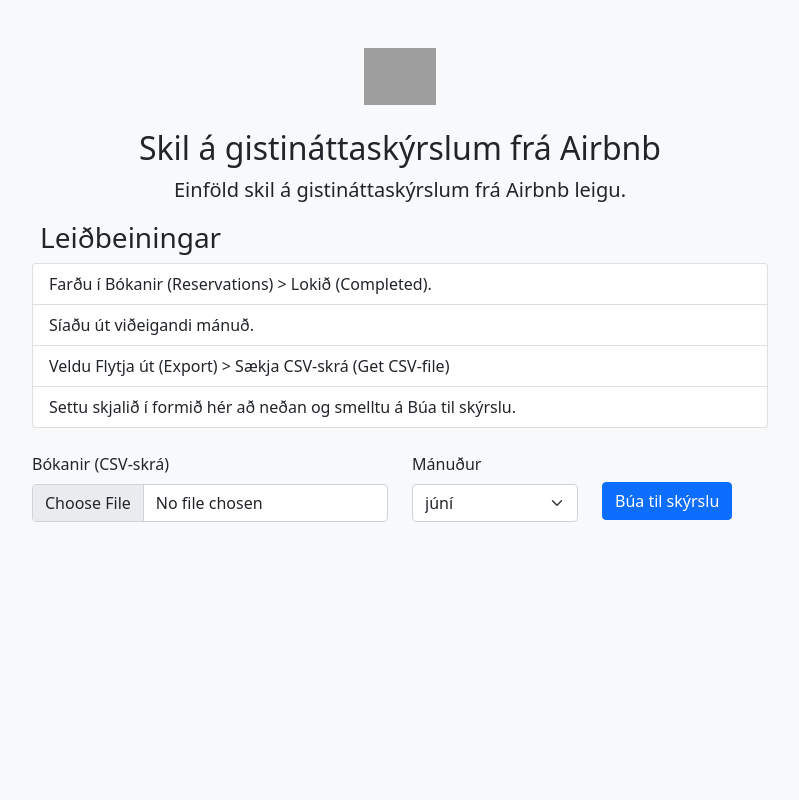
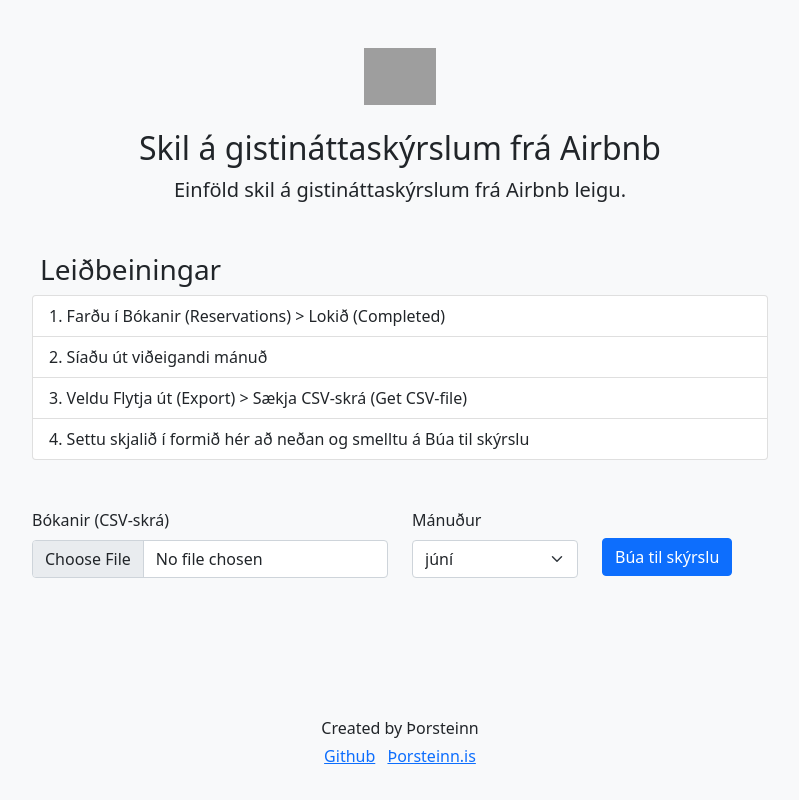
Before and after one commit to thdg/gistinattaskyrslur, a Flask app: page / in a window 1280 px wide. Shown: the whole page, without its empty margins (240-1039 px from the left). Run offline with Flask 2, Linux system fonts and the light colour scheme; grey boxes are pictures that could not be loaded.

Commit message:
Add contribution

```diff
--- a/templates/index.html
+++ b/templates/index.html
@@ -1,9 +1,9 @@
-<html>
+<html class="h-100">
 <head>
   <link rel="icon" type="image/png" href="static/icon.svg"/>
   <link href="https://cdn.jsdelivr.net/npm/bootstrap@5.0.1/dist/css/bootstrap.min.css" rel="stylesheet" integrity="sha384-+0n0xVW2eSR5OomGNYDnhzAbDsOXxcvSN1TPprVMTNDbiYZCxYbOOl7+AMvyTG2x" crossorigin="anonymous">
 </head>
-<body class="bg-light">
+<body class="bg-light d-flex flex-column h-100">
   <div class="container">
     <div class="py-5 text-center">
       <img class="d-block mx-auto mb-4" src="static/icon.svg" alt="" width="72" height="57">
@@ -11,14 +11,14 @@
       <p class="lead">
         Einföld skil á gistináttaskýrslum frá Airbnb leigu.
       </p>
-      <div class="row mb-4">
+      <div class="row my-5">
         <div class="col-sm-8 offset-sm-2 text-start">
           <h3 class="ms-2">Leiðbeiningar</h3>
-          <ul class="list-group">
-            <li class="list-group-item">Farðu í Bókanir (Reservations) > Lokið (Completed).</li>
-            <li class="list-group-item">Síaðu út viðeigandi mánuð.</li>
+          <ul class="list-group list-group-numbered">
+            <li class="list-group-item">Farðu í Bókanir (Reservations) > Lokið (Completed)</li>
+            <li class="list-group-item">Síaðu út viðeigandi mánuð</li>
             <li class="list-group-item">Veldu Flytja út (Export) > Sækja CSV-skrá (Get CSV-file)</li>
-            <li class="list-group-item">Settu skjalið í formið hér að neðan og smelltu á Búa til skýrslu.</li>
+            <li class="list-group-item">Settu skjalið í formið hér að neðan og smelltu á Búa til skýrslu</li>
           </ul>
         </div>
       </div>
@@ -57,7 +57,7 @@
     </div>
     {% if stats %}
     <div class="row g-5">
-      <div class="col-md-8 mb-3">
+      <div class="col-md-8 offset-md-2 mb-3">
         <h2>Gistináttaskýrsla</h2>
         <table class="table table-striped">
           <thead>
@@ -82,5 +82,13 @@
       </div>
     </div>
     {% endif %}
-  </body>
-  </html>
+  </div>
+  <footer class="footer mt-auto py-3 text-center">
+    <p class="mb-1">Created by Þorsteinn</p>
+    <ul class="list-inline">
+      <li class="list-inline-item"><a href="https://github.com/thdg/gistinattaskyrslur/">Github</a></li>
+      <li class="list-inline-item"><a href="https://þorsteinn.is">Þorsteinn.is</a></li>
+    </ul>
+  </footer>
+</body>
+</html>
```
